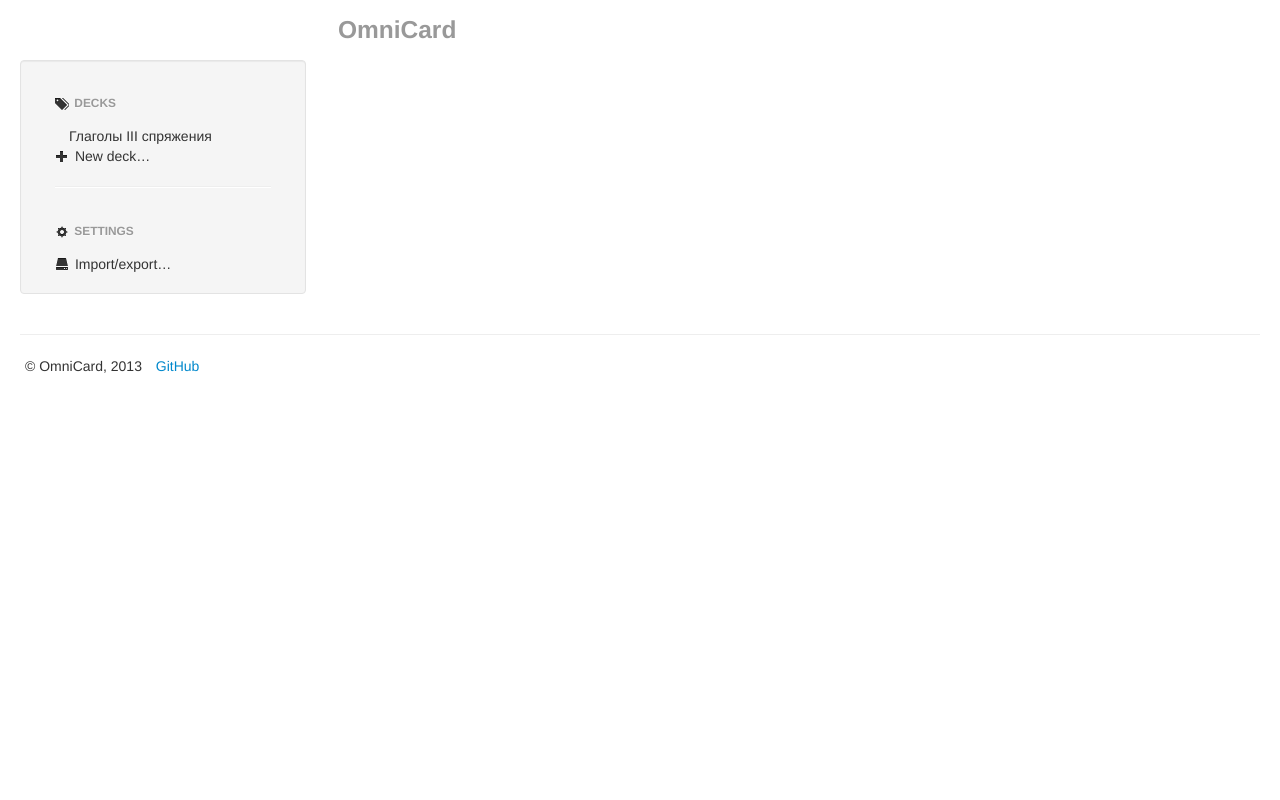
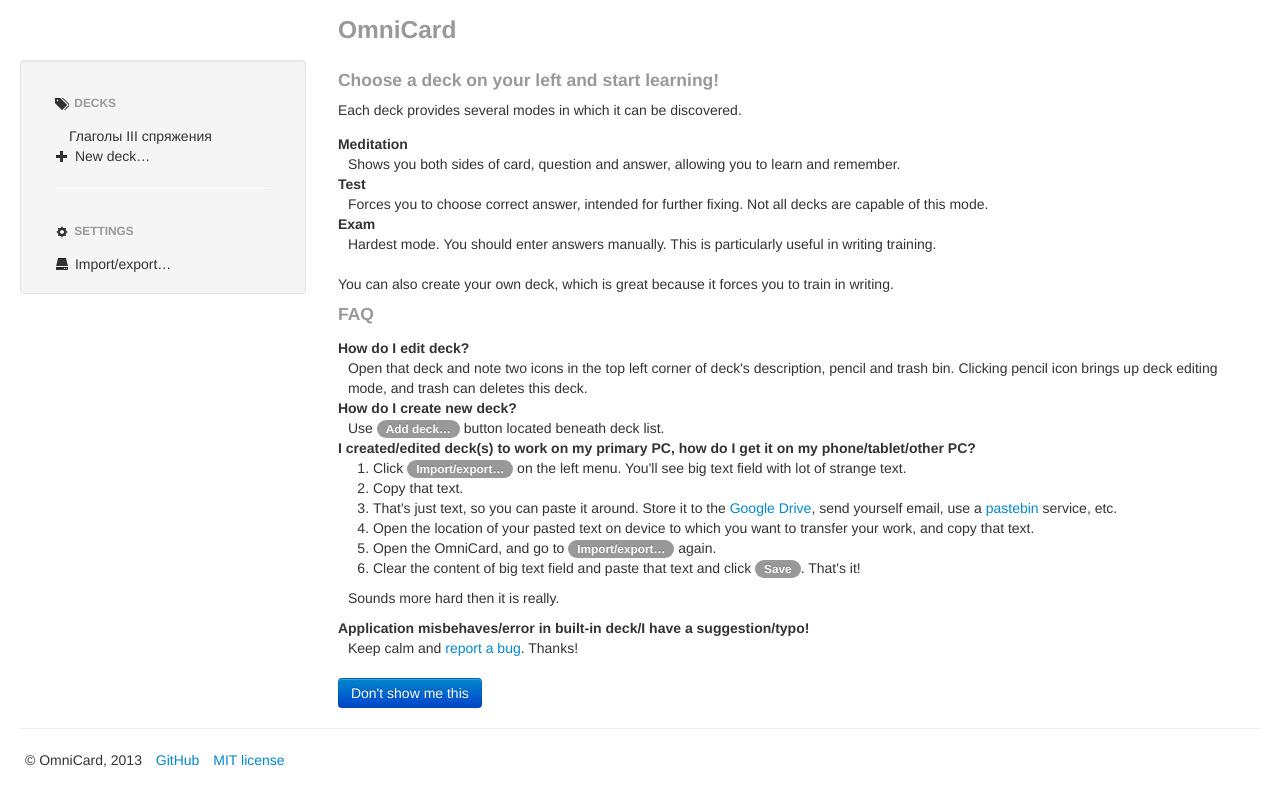
Before and after one commit to hogart/omnicard, a plain HTML site: page index.html in a window 1280 px wide. Drawn offline with Linux system fonts and the light colour scheme.

Commit message:
application now can store preferences

```diff
--- a/index.html
+++ b/index.html
@@ -53,9 +53,7 @@
       <ul class="inline">
         <li>© OmniCard, 2013</li>
         <li><a href="http://github.com/hogart/OmniCard">GitHub</a></li>
-<!--        <li></li>
-        <li></li>
-        <li></li>-->
+        <li><a href="https://github.com/hogart/OmniCard/blob/master/LICENSE.md">MIT license</a></li>
       </ul>
       <p></p>
     </footer>
@@ -77,6 +75,7 @@
 
   <script class="js-tpl-start" type="text/x-template">
       <h4 class="muted">Choose a deck on your left and start learning!</h4>
+      <div class="js-content">
         <p>Each deck provides several modes in which it can be discovered.</p>
           <dl>
             <dt>Meditation</dt>
@@ -87,7 +86,7 @@
             <dd>Hardest mode. You should enter answers manually. This is particularly useful in writing training.</dd>
           </dl>
           <p>You can also create your own deck, which is great because it forces you to train in writing.</p>
-      <h3 class="muted">FAQ</h3>
+          <h4 class="muted">FAQ</h4>
           <dl>
             <dt>How do I edit deck?</dt>
             <dd>Open that deck and note two icons in the top left corner of deck's description, pencil and trash bin.
@@ -117,6 +116,9 @@
             <dt>Application misbehaves/error in built-in deck/I have a suggestion/typo!</dt>
             <dd>Keep calm and <a href="https://github.com/hogart/OmniCard/issues/new">report a bug</a>. Thanks!</dd>
           </dl>
+      </div>
+      <button class="btn btn-primary js-hide">Don't show me this</button>
+      <button class="btn btn-primary js-show hidden">Show help</button>
   </script>
 
 
--- a/js/omnicard.js
+++ b/js/omnicard.js
@@ -30,8 +30,8 @@
         this.attrs = _.extend(this.params.attrs, this.storage.loadDump());
     },
 
-    get: function (key) {
-        return this.attrs[key];
+    get: function (key, defaultVal) {
+        return key in this.attrs ? this.attrs[key] : defaultVal;
     },
 
     set: function (attrs, options) {
@@ -69,6 +69,14 @@
     }
 });
 
+var Preferences = Storable.extend({
+    defaults: {
+        key: 'prefs',
+        storage: Storage,
+        attrs: {}
+    }
+});
+
 var OmniCard = Chitin.Application.extend({
     defaults: {
         immediateStart: false,
@@ -88,10 +96,15 @@
             attrs: predef
         });
 
+        this.prefs = new this.params.prefs;
+
         this.start();
     }
 });
 
 $(function () {
-    window.app = new OmniCard({deckClass: Decks});
+    window.app = new OmniCard({
+        deckClass: Decks,
+        prefs: Preferences
+    });
 });
--- a/js/widgets.js
+++ b/js/widgets.js
@@ -39,6 +39,36 @@
 
     onImport: function () {
         this.bus.trigger('displayDump');
+    }
+});
+
+widgets.Start = widgets.Abstract.extend({
+    tpl: 'start',
+
+    _ui: {
+        toggled: '.js-content, .js-hide, .js-show'
+    },
+
+    events: {
+        'click button': 'triggerVerbosity'
+    },
+
+    initialize: function (options) {
+        widgets.Start.__super__.initialize.call(this, options);
+
+        this.verbosity = this.bus.prefs.get('showHelp', true);
+
+        this.render({
+            verbosity: this.verbosity
+        });
+    },
+
+    triggerVerbosity: function () {
+        this.verbosity != this.verbosity;
+
+        this.ui.toggled.toggleClass('hidden');
+
+        this.bus.prefs.set({showHelp: this.verbosity});
     }
 });
 
@@ -232,7 +262,7 @@
             }
         });
 
-        var deckContent = _.pick(deckRaw, ['name', 'description', 'tags', 'content'])
+        var deckContent = _.pick(deckRaw, ['name', 'description', 'tags', 'content']);
         if (this.deck) {
             var deck = {};
             deck[this.deck[0]] = deckContent;
@@ -316,6 +346,7 @@
 
         if (deck) {
             this.bus.decks.set(deck);
+            this.bus.trigger('displayStart');
         }
     },
 
@@ -333,10 +364,12 @@
     tpl: 'root',
 
     subWidgets: {
-        '.js-nav': [widgets.Nav, function () { return {decks: this.bus.decks } }]
+        '.js-nav': [widgets.Nav, function () { return {decks: this.bus.decks } }],
+        '.js-start': widgets.Start
     },
 
     busEvents: {
+        'displayStart': 'displayStart',
         'displayDeck': 'displayDeck',
         'editDeck': 'editDeck',
         'addDeck': 'editDeck',
@@ -352,9 +385,15 @@
     },
 
     _clearScreen: function () {
+        this.unregisterChild('.js-start');
         this.unregisterChild('.js-deck');
         this.unregisterChild('.js-edit');
         this.unregisterChild('.js-dump');
+    },
+
+    displayStart: function () {
+        this._clearScreen();
+        this.registerChild('.js-start', widgets.Start, {});
     },
 
     editDeck: function (deck) {
```
Lines whose indentation alone changed are shown as unchanged.
